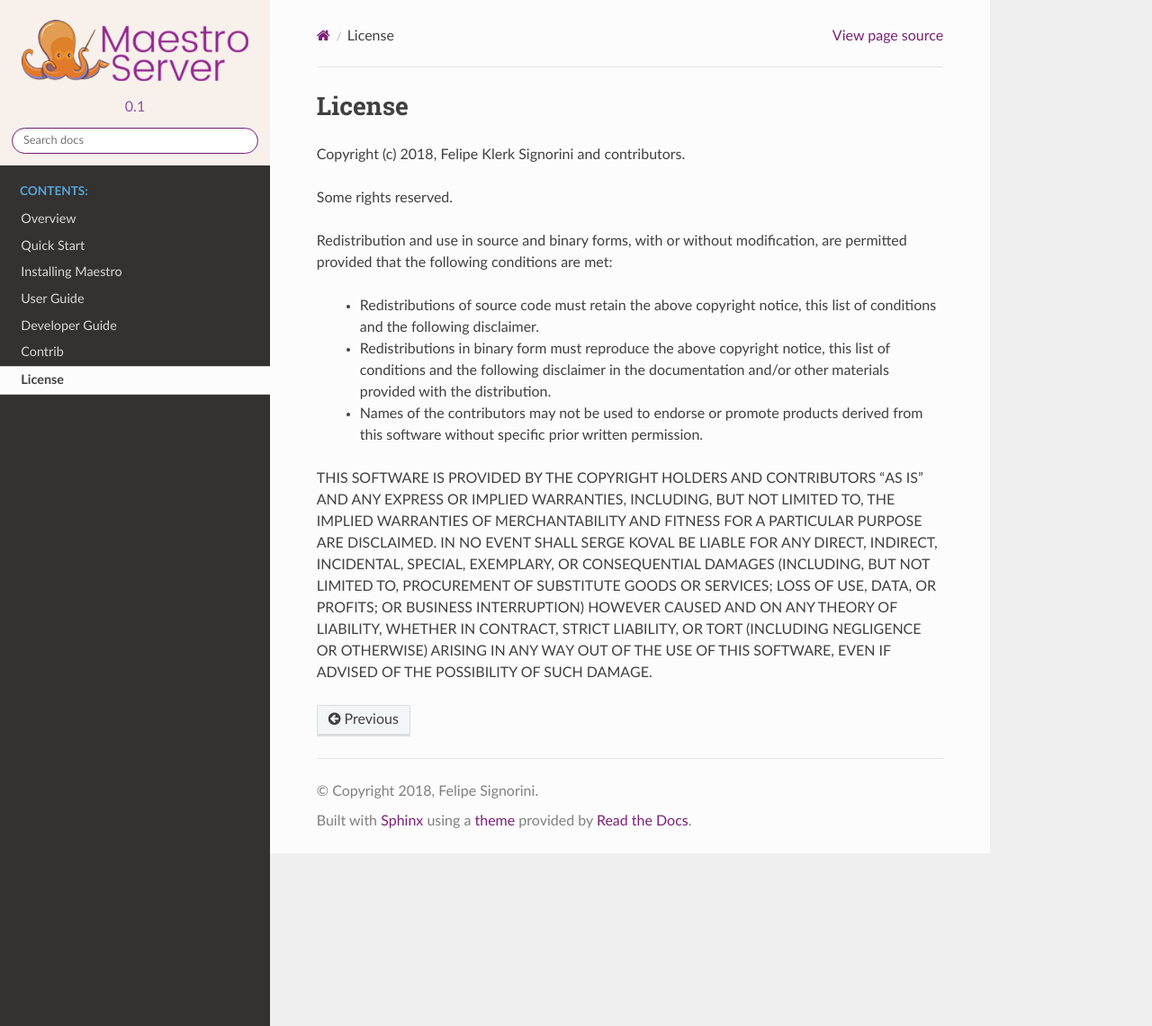
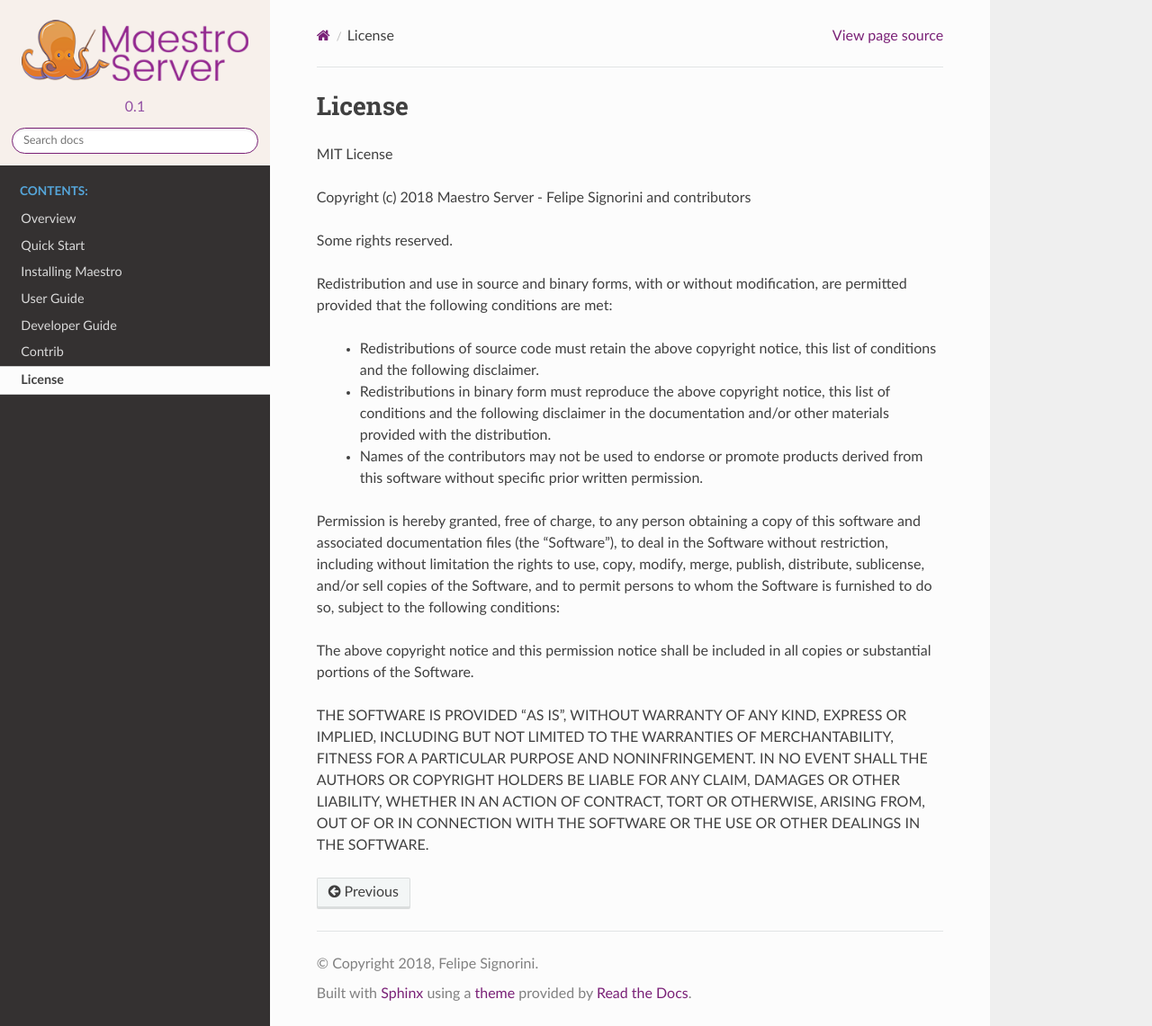
Before and after one commit to maestro-server/webdocs, a Sphinx documentation site: the page built from docs/license.rst, in a window 1280 px wide and 1141 px high. Shown: the whole window at 90% size. Built offline with Sphinx 7.4.7 and the Read the Docs theme 2.0.0, drawn with Linux system fonts in a browser that asks for light colours; formulas are drawn with MathJax 3.

Commit message:
Update license.rst

```diff
--- a/docs/license.rst
+++ b/docs/license.rst
@@ -1,7 +1,9 @@
 License
 ====================
 
-Copyright (c) 2018, Felipe Klerk Signorini and contributors.
+MIT License
+
+Copyright (c) 2018 Maestro Server - Felipe Signorini and contributors
 
 Some rights reserved.
 
@@ -16,13 +18,20 @@
     * Names of the contributors may not be used to endorse or promote products
       derived from this software without specific prior written permission.
 
-THIS SOFTWARE IS PROVIDED BY THE COPYRIGHT HOLDERS AND CONTRIBUTORS "AS IS" AND
-ANY EXPRESS OR IMPLIED WARRANTIES, INCLUDING, BUT NOT LIMITED TO, THE IMPLIED
-WARRANTIES OF MERCHANTABILITY AND FITNESS FOR A PARTICULAR PURPOSE ARE
-DISCLAIMED. IN NO EVENT SHALL SERGE KOVAL BE LIABLE FOR ANY
-DIRECT, INDIRECT, INCIDENTAL, SPECIAL, EXEMPLARY, OR CONSEQUENTIAL DAMAGES
-(INCLUDING, BUT NOT LIMITED TO, PROCUREMENT OF SUBSTITUTE GOODS OR SERVICES;
-LOSS OF USE, DATA, OR PROFITS; OR BUSINESS INTERRUPTION) HOWEVER CAUSED AND
-ON ANY THEORY OF LIABILITY, WHETHER IN CONTRACT, STRICT LIABILITY, OR TORT
-(INCLUDING NEGLIGENCE OR OTHERWISE) ARISING IN ANY WAY OUT OF THE USE OF THIS
-SOFTWARE, EVEN IF ADVISED OF THE POSSIBILITY OF SUCH DAMAGE.
+Permission is hereby granted, free of charge, to any person obtaining a copy
+of this software and associated documentation files (the "Software"), to deal
+in the Software without restriction, including without limitation the rights
+to use, copy, modify, merge, publish, distribute, sublicense, and/or sell
+copies of the Software, and to permit persons to whom the Software is
+furnished to do so, subject to the following conditions:
+
+The above copyright notice and this permission notice shall be included in all
+copies or substantial portions of the Software.
+
+THE SOFTWARE IS PROVIDED "AS IS", WITHOUT WARRANTY OF ANY KIND, EXPRESS OR
+IMPLIED, INCLUDING BUT NOT LIMITED TO THE WARRANTIES OF MERCHANTABILITY,
+FITNESS FOR A PARTICULAR PURPOSE AND NONINFRINGEMENT. IN NO EVENT SHALL THE
+AUTHORS OR COPYRIGHT HOLDERS BE LIABLE FOR ANY CLAIM, DAMAGES OR OTHER
+LIABILITY, WHETHER IN AN ACTION OF CONTRACT, TORT OR OTHERWISE, ARISING FROM,
+OUT OF OR IN CONNECTION WITH THE SOFTWARE OR THE USE OR OTHER DEALINGS IN THE
+SOFTWARE.
```
